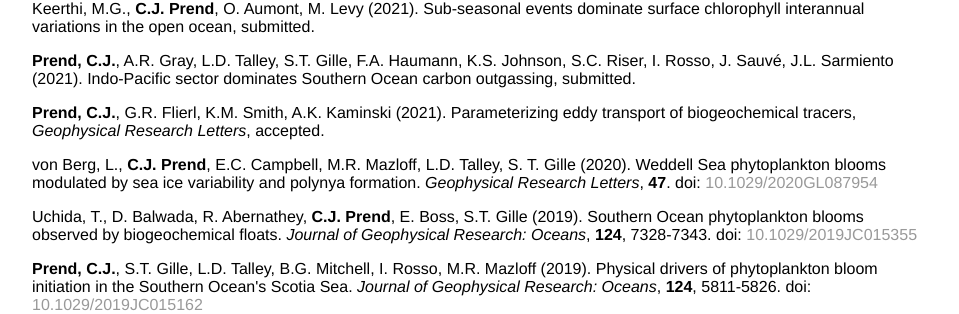
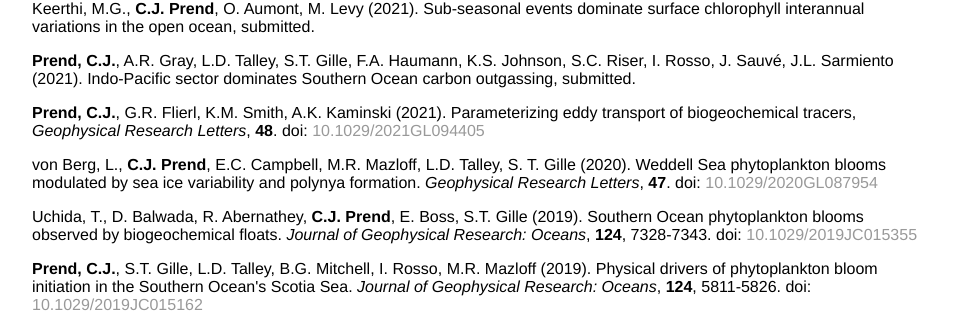
Before and after one commit to cprend/cprend.github.io, a Jekyll site: the page cv/index.html, which Jekyll copies as it is, in a window 1280 px wide. Shown: the part 799-1113 px from the top of the page, without its empty margins (160-1119 px from the left). Built offline with Jekyll 4.4.1, drawn with Linux system fonts in a browser that asks for light colours.

Commit message:
Update index.html

```diff
--- a/cv/index.html
+++ b/cv/index.html
@@ -38,7 +38,7 @@
 		<p><b>Prend, C.J.</b>, J.M. Hunt, M.R. Mazloff, S.T. Gille, L.D. Talley (2021). Boundary between regimes of <em>p</em>CO<sub>2</sub> seasonality in the South Pacific, submitted.</p>
 		<p>Keerthi, M.G., <b>C.J. Prend</b>, O. Aumont, M. Levy (2021). Sub-seasonal events dominate surface chlorophyll interannual variations in the open ocean, submitted.</p>
 		<p><b>Prend, C.J.</b>, A.R. Gray, L.D. Talley, S.T. Gille, F.A. Haumann, K.S. Johnson, S.C. Riser, I. Rosso, J. Sauv&eacute, J.L. Sarmiento (2021). Indo-Pacific sector dominates Southern Ocean carbon outgassing, submitted.</p>
-		<p><b>Prend, C.J.</b>, G.R. Flierl, K.M. Smith, A.K. Kaminski (2021). Parameterizing eddy transport of biogeochemical tracers, <em>Geophysical Research Letters</em>, accepted.</p>
+		<p><b>Prend, C.J.</b>, G.R. Flierl, K.M. Smith, A.K. Kaminski (2021). Parameterizing eddy transport of biogeochemical tracers, <em>Geophysical Research Letters</em>, <b>48</b>. doi: <a href="https://agupubs.onlinelibrary.wiley.com/doi/10.1029/2021GL094405">10.1029/2021GL094405</a></p>
 		<p>von Berg, L., <b>C.J. Prend</b>, E.C. Campbell, M.R. Mazloff, L.D. Talley, S. T. Gille (2020). Weddell Sea phytoplankton blooms modulated by sea ice variability and polynya formation.
 		<em>Geophysical Research Letters</em>, <b>47</b>. doi: <a href="https://agupubs.onlinelibrary.wiley.com/doi/abs/10.1029/2020GL087954">10.1029/2020GL087954</a></p>
 		<p>Uchida, T., D. Balwada, R. Abernathey, <b>C.J. Prend</b>, E. Boss, S.T. Gille (2019). Southern Ocean phytoplankton blooms observed by biogeochemical floats.
```
